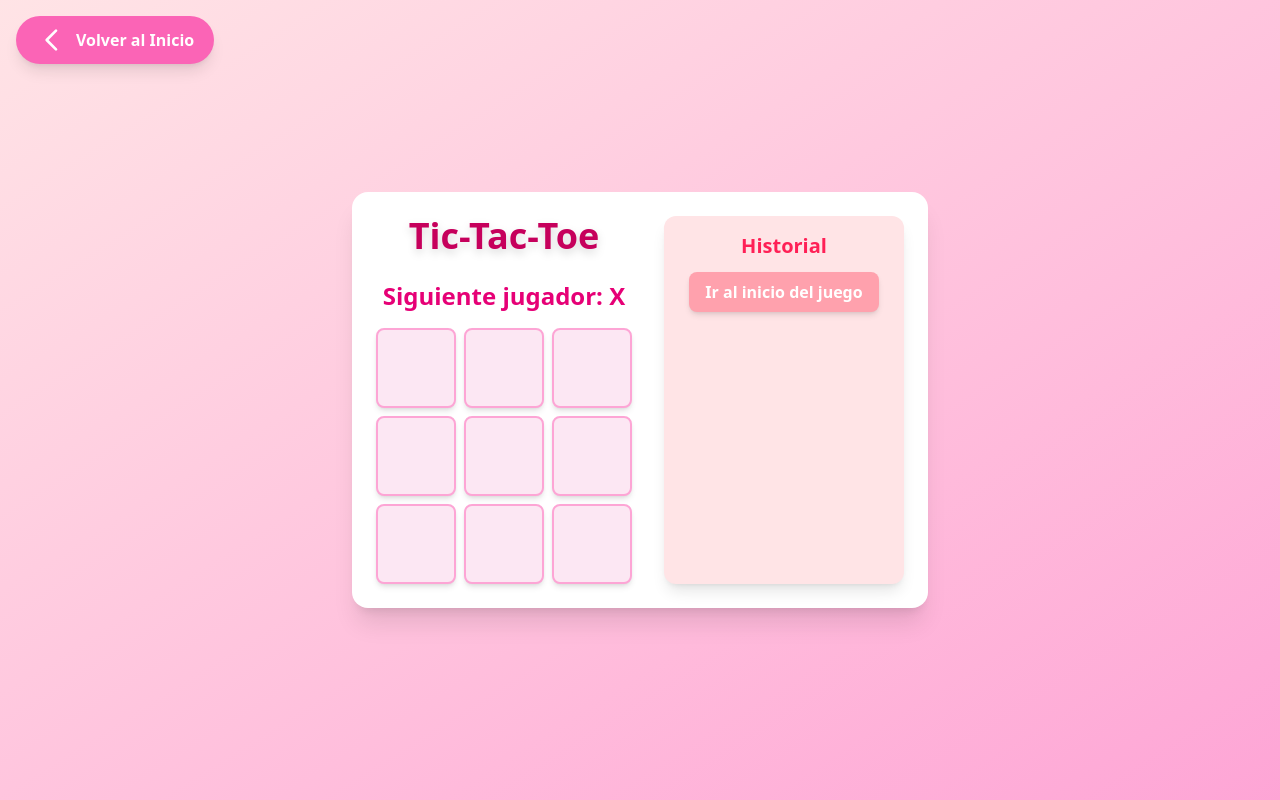
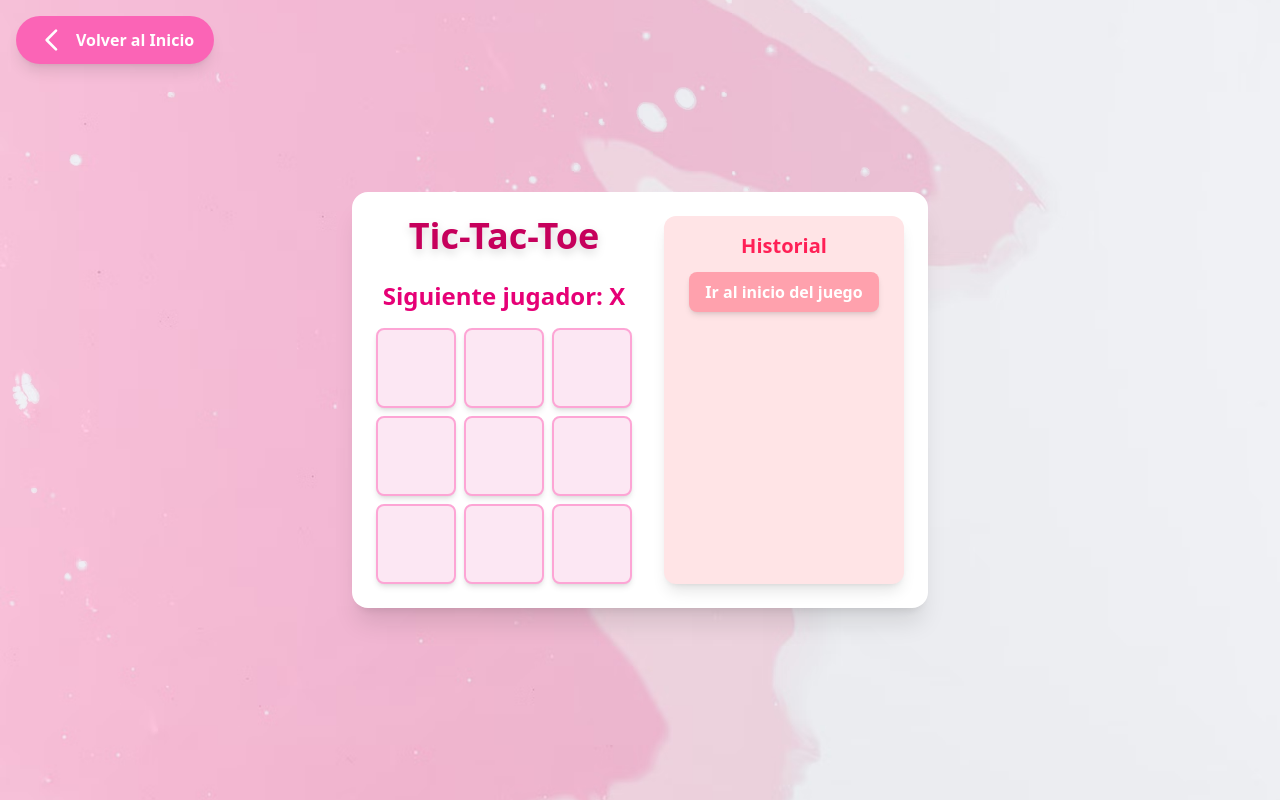
Before and after one commit to DaskyP/tarea-03, a React (Vite) app: page /tic-tac-toe in a window 1280 px wide. Built offline with nearby package versions, Linux system fonts and the light colour scheme.

Commit message:
quick fix

```diff
--- a/src/pages/Game.jsx
+++ b/src/pages/Game.jsx
@@ -68,7 +68,7 @@ export default function Game() {
   });
 
   return (
-    <div className="flex items-center justify-center h-screen bg-gradient-to-br from-rose-100 to-pink-300">
+    <div className="flex items-center justify-center h-screen">
       <ReturnButton />
       <div className="flex bg-white p-6 rounded-2xl shadow-xl">
         <div className="mr-8">
```
